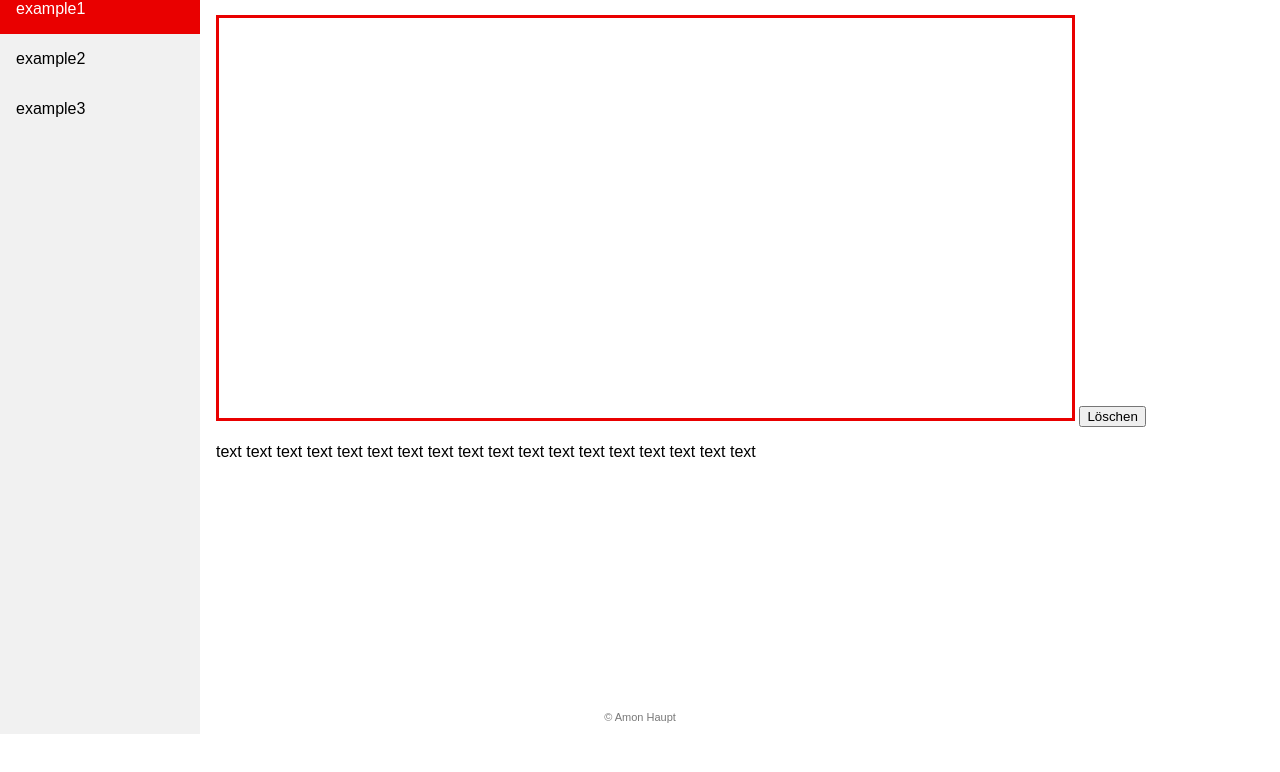
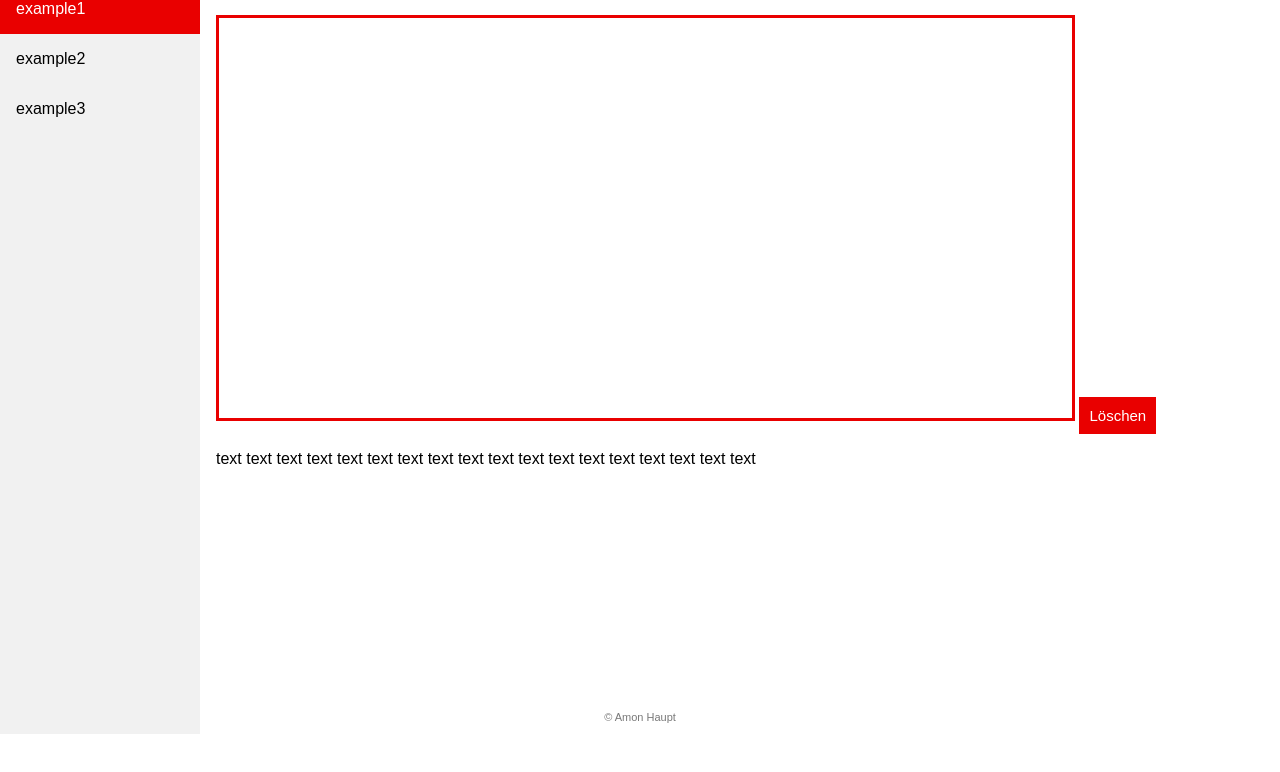
Before and after one commit to infofacharbeit/infofacharbeit.github.io, a plain HTML site: page index.html in a window 1280 px wide. Both pictures are taken after a click on the link "example1". Shown: the part 66-838 px from the top of the page. Drawn offline with Linux system fonts and the light colour scheme.

Commit message:
Update index.html

```diff
--- a/index.html
+++ b/index.html
@@ -66,8 +66,16 @@
             padding: 15px;
             flex: 1;
         }
-        #drawing_canvas {
+        .drawing_canvas {
             border: solid 3px rgb(233, 0, 0);
+        }
+        .delete_button {
+            background-color: rgb(233, 0, 0);
+            border: none;
+            color: rgb(255, 255, 255);
+            padding: 10px 10px;
+            text-align: center;
+            font-size: 15px;
         }
         .footer {
             position: fixed;
@@ -96,8 +104,8 @@
     <div id="example1" style="display: none;">
         <div class="content">
                 <h1>example1</h1>
-                <canvas id="drawing_canvas"></canvas>
-                <button onclick="delete_canvas()">Löschen</button>
+                <canvas class="drawing_canvas" id="drawing_canvas"></canvas>
+                <button class="delete_button" onclick="delete_canvas()">Löschen</button>
                 <p>text text text text text text text text text text text text text text text text text text</p>
         </div>
     </div>
```
